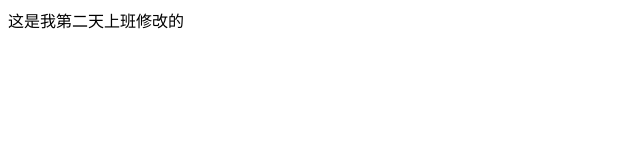
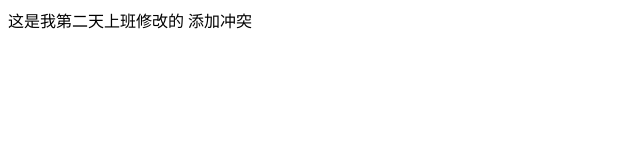
Before and after one commit to TmRichrd/gitdemo, a plain HTML site: page login.html in a window 1280 px wide. Shown: the full height of the page, 0-640 px from the left. Drawn offline with Linux system fonts and the light colour scheme.

Commit message:
添加冲突

```diff
--- a/login.html
+++ b/login.html
@@ -8,7 +8,7 @@
 </head>
 
 <body>
-    这是我第二天上班修改的
+    这是我第二天上班修改的 添加冲突
 </body>
 
 </html>
```
